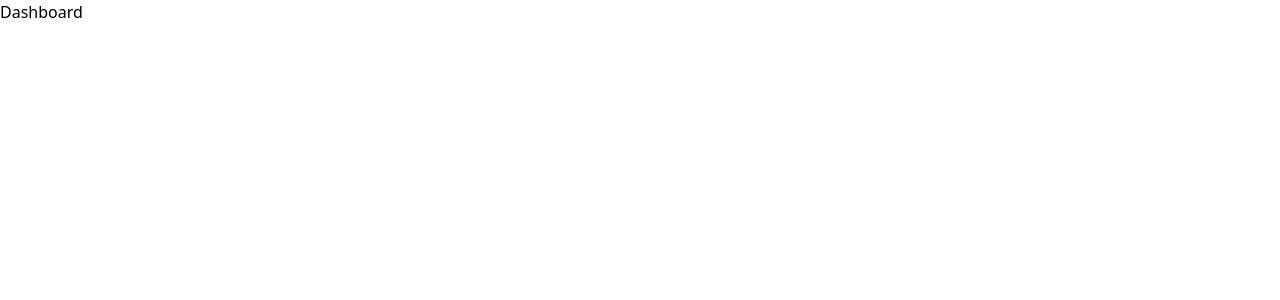
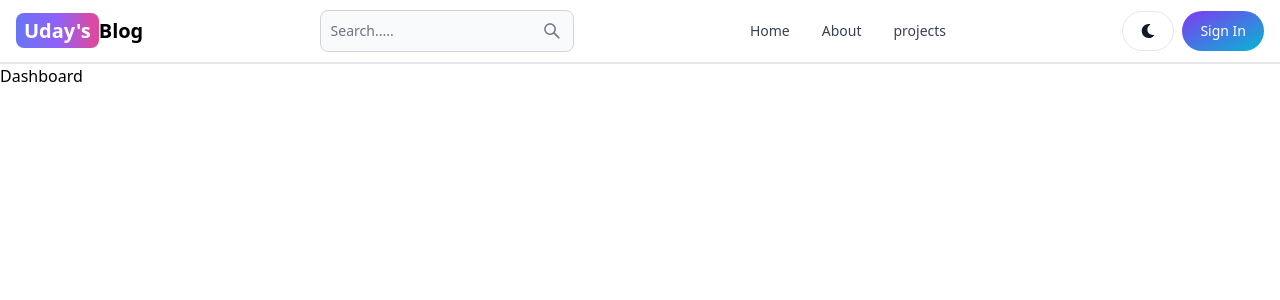
Before and after one commit to Udaykalse/mernBLOG, a React (Vite) app in the folder client/: page /dashboard in a window 1280 px wide. Shown: the top 300 px of the page. Built offline with nearby package versions, Linux system fonts and the light colour scheme.

Commit message:
completed the Header Section using "flowbite-react","react-router-dom","react-icons"

```diff
--- a/client/src/App.jsx
+++ b/client/src/App.jsx
@@ -5,12 +5,14 @@ import Dashboard from './pages/Dashboard/Dashboard'
 import Project from './pages/Projects/Projects'
 import Signin from  './pages/Signin/Singin'
 import Signup from  './pages/SIgnup/Signup'
+import Header from "./Components/Header/Header";
 
 
 function App() {
   return (
     <>
       <BrowserRouter>
+      <Header/>
       <Routes>
         <Route path='/' element={<Home/>}/>
         <Route path='/about' element={<About/>}/>
@@ -18,7 +20,6 @@ function App() {
         <Route path='/signin' element={<Signin/>}/>
         <Route path='/signup' element={<Signup/>}/>
         <Route path='/dashboard' element={<Dashboard/>}/>
-
       </Routes>
       </BrowserRouter>
     </>
--- /dev/null
+++ b/client/src/Components/Header/Header.jsx
@@ -0,0 +1,56 @@
+import React from "react";
+import { Button, Navbar, TextInput } from "flowbite-react";
+import { Link, useLocation } from "react-router-dom";
+import { AiOutlineSearch } from "react-icons/ai";
+import { FaMoon, FaSign } from "react-icons/fa";
+
+export default function Header() {
+  const location = useLocation().pathname;
+  return (
+    <Navbar className="border-b-2">
+      <Link
+        to="/"
+        className="self-center whitespace-nowrap text-sm sm:text-xl font-semibold dark:text-white"
+      >
+        <span className="px-2 py-1 bg-gradient-to-r from-indigo-500 via-purple-500 to-pink-500 rounded-lg text-white">
+          Uday's
+        </span>
+        Blog
+      </Link>
+      <form>
+        <TextInput
+          type="text"
+          placeholder="Search....."
+          rightIcon={AiOutlineSearch}
+          className="hidden lg:inline"
+        />
+      </form>
+      <Button className="w-12 h-10 lg:hidden" color="gray" pill>
+        <AiOutlineSearch />
+      </Button>
+      <div className="flex gap-2 md:order-2">
+        <Button className="w-15 h-10 hidden sm:inline" color="gray" pill>
+          <FaMoon />
+        </Button>
+        <Link to="/signin">
+          <Button gradientDuoTone="purpleToBlue" pill>
+            Sign In
+          </Button>
+        </Link>
+
+        <Navbar.Toggle />
+      </div>
+      <Navbar.Collapse>
+        <Navbar.Link active={location === "/"} as={"div"}>
+          <Link to="/">Home</Link>
+        </Navbar.Link>
+        <Navbar.Link active={location === "/about"} as={"div"}>
+          <Link to="/about">About</Link>
+        </Navbar.Link>
+        <Navbar.Link active={location === "/project "} as={"div"}>
+          <Link to="/project">projects</Link>
+        </Navbar.Link>
+      </Navbar.Collapse>
+    </Navbar>
+  );
+}
```
